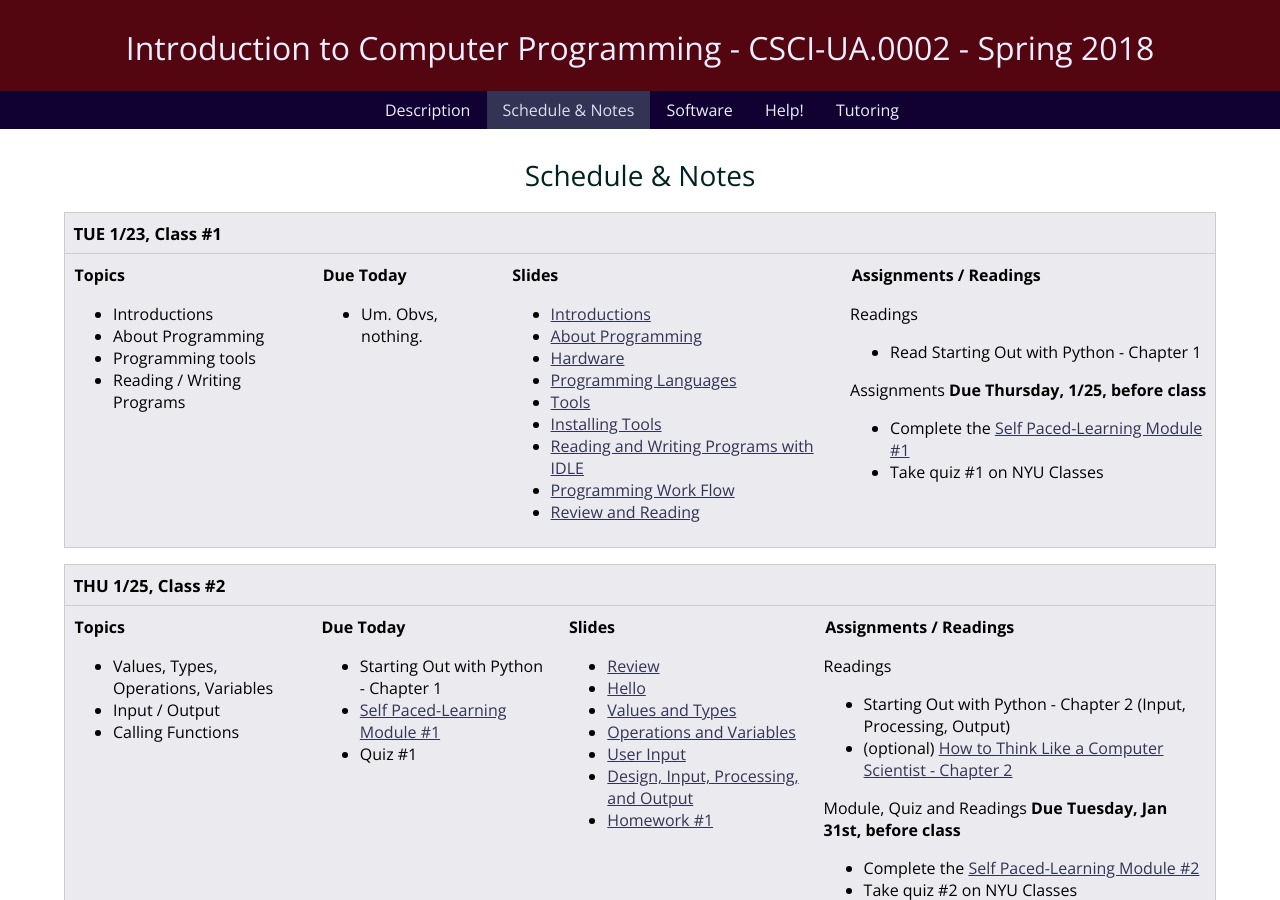
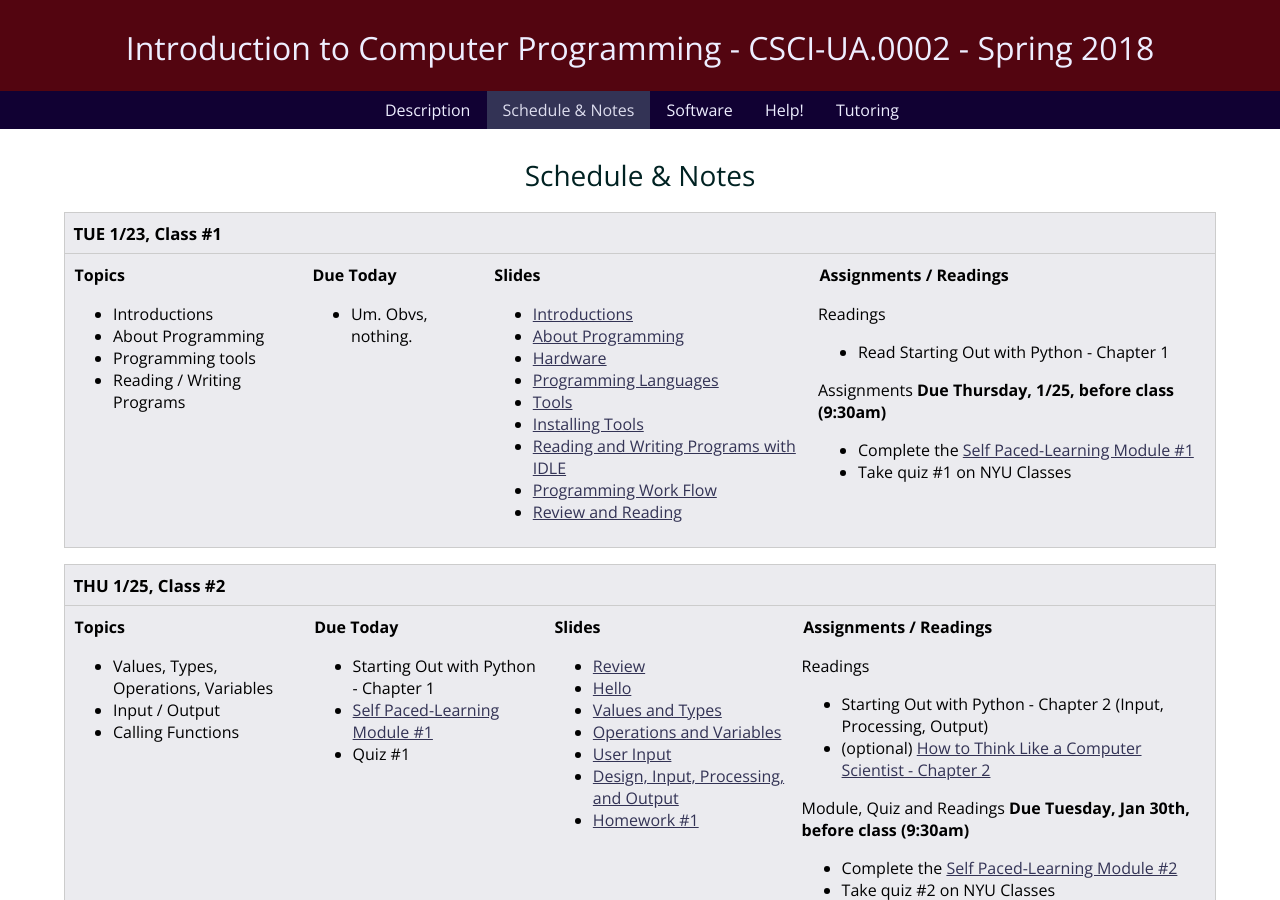
Before and after one commit to foureyes/csci-ua.0002-spring2018-002-008, a Jekyll site: the page built from schedule.markdown, in a window 1280 px wide and 900 px high. Built offline with Jekyll 4.4.1, drawn with Linux system fonts in a browser that asks for light colours; some of the changed text lies outside the part shown.

Commit message:
correctmaterials for first two classes

```diff
--- a/_config.yml
+++ b/_config.yml
@@ -21,7 +21,7 @@ course_room_2: WWH 202
 course_url: http://jvers.com/csci-ua.0002-spring2017-002-008
 
 # office hours
-office_hours: "Mon and Tue from 12:30PM to 1:45PM"
+office_hours: "Mon and Tue from 12:30PM to 2:00PM"
 office_hours_room: WWH 422
 
 # email
--- a/_includes/classes/01/materials.markdown
+++ b/_includes/classes/01/materials.markdown
@@ -26,7 +26,7 @@ Readings
 
 * Read {{ site.bookq }} - Chapter 1
 
-Assignments __Due Thursday, 1/25, before class__
+Assignments __Due Thursday, 1/25, before class (9:30am)__
 
 * Complete the [Self Paced-Learning Module #1]({{ site.module1 }})
 * Take quiz #1 on NYU Classes
--- a/_includes/classes/02/materials.markdown
+++ b/_includes/classes/02/materials.markdown
@@ -33,12 +33,12 @@ Readings
 * {{site.bookq}} - Chapter 2 (Input, Processing, Output)
 * (optional) [{{site.bookt}} - Chapter 2](http://openbookproject.net/thinkcs/python/english3e/variables_expressions_statements.html)
 
-Module, Quiz and Readings __Due Tuesday, Jan 31st, before class__
+Module, Quiz and Readings __Due Tuesday, Jan 30th, before class (9:30am)__
 
 * Complete the [Self Paced-Learning Module #2]({{ site.module2 }})
 * Take quiz #2 on NYU Classes
 
-Homework #1 __Due Wednesday, Feb 1st, at 11PM__
+Homework #1 __Due Wednesday, Jan 31st, at 11PM__
 
 (Submit via NYU Classes)
 
```
